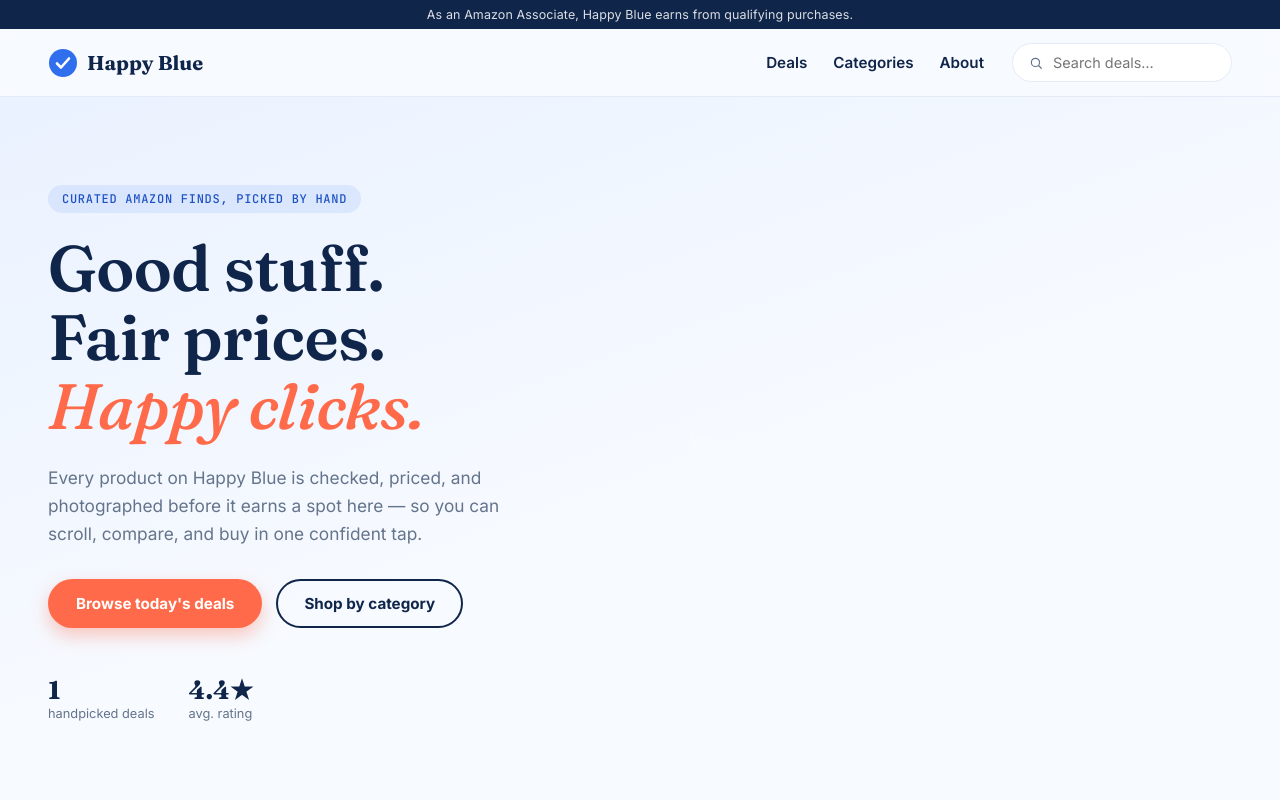
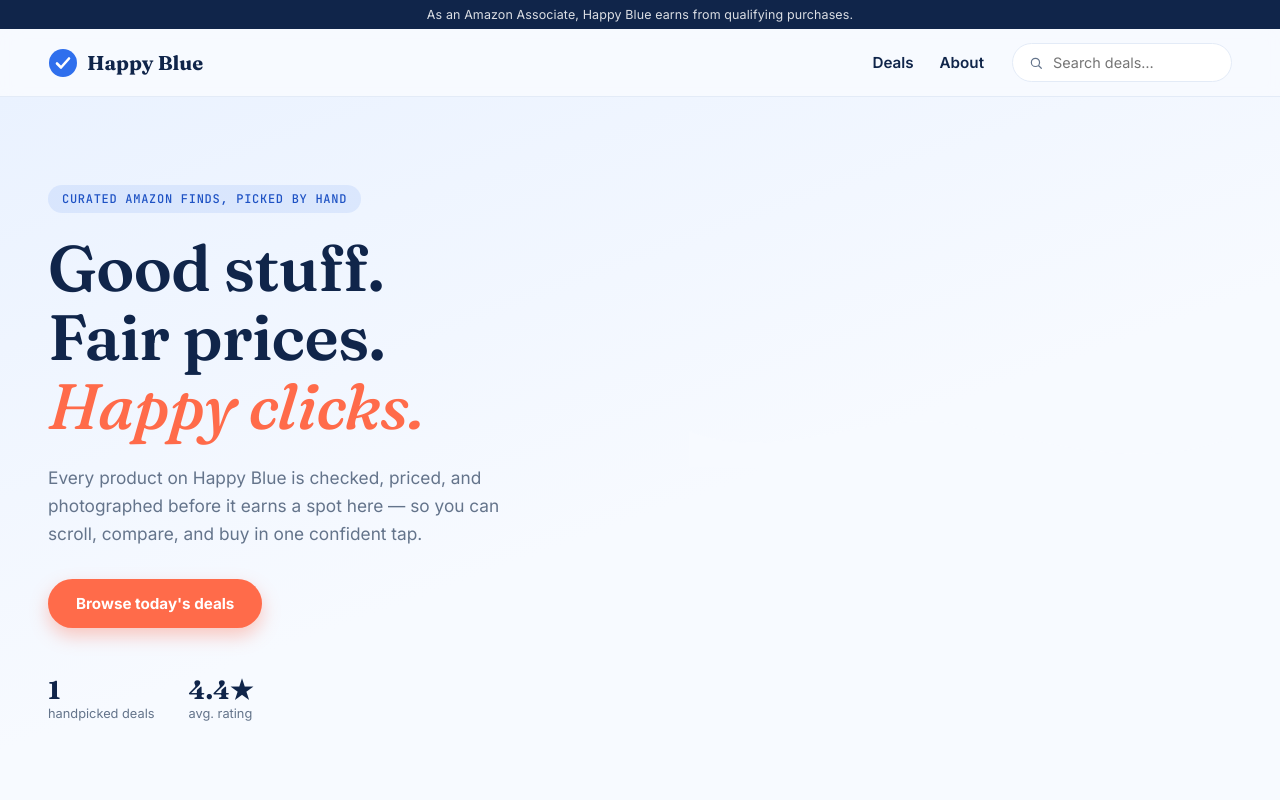
Before and after one commit to chandankumarpadhihari/Happy-Blue, a plain HTML site: page index.html in a window 1280 px wide. Shown: the top 800 px of the page. Drawn offline with Linux system fonts and the light colour scheme.

Commit message:
Remove 'Categories' link from navigation
Removed 'Categories' link from navigation and hero actions.

```diff
--- a/index.html
+++ b/index.html
@@ -34,7 +34,6 @@
 
     <nav class="main-nav" aria-label="Primary">
       <a href="#deals">Deals</a>
-      <a href="#categories">Categories</a>
       <a href="#about">About</a>
     </nav>
 
@@ -64,7 +63,6 @@
         </p>
         <div class="hero-actions">
           <a href="#deals" class="btn btn-primary">Browse today's deals</a>
-          <a href="#categories" class="btn btn-ghost">Shop by category</a>
         </div>
         <div class="hero-stats">
           <div><strong id="statCount">12</strong><span>handpicked deals</span></div>
```
